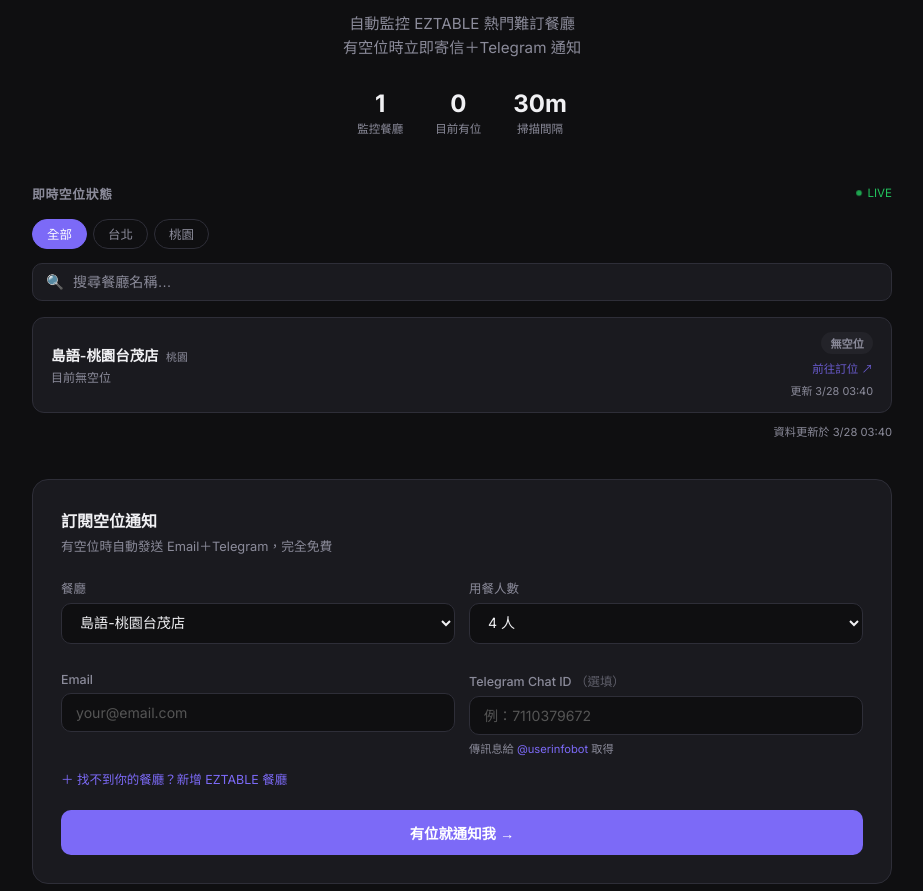
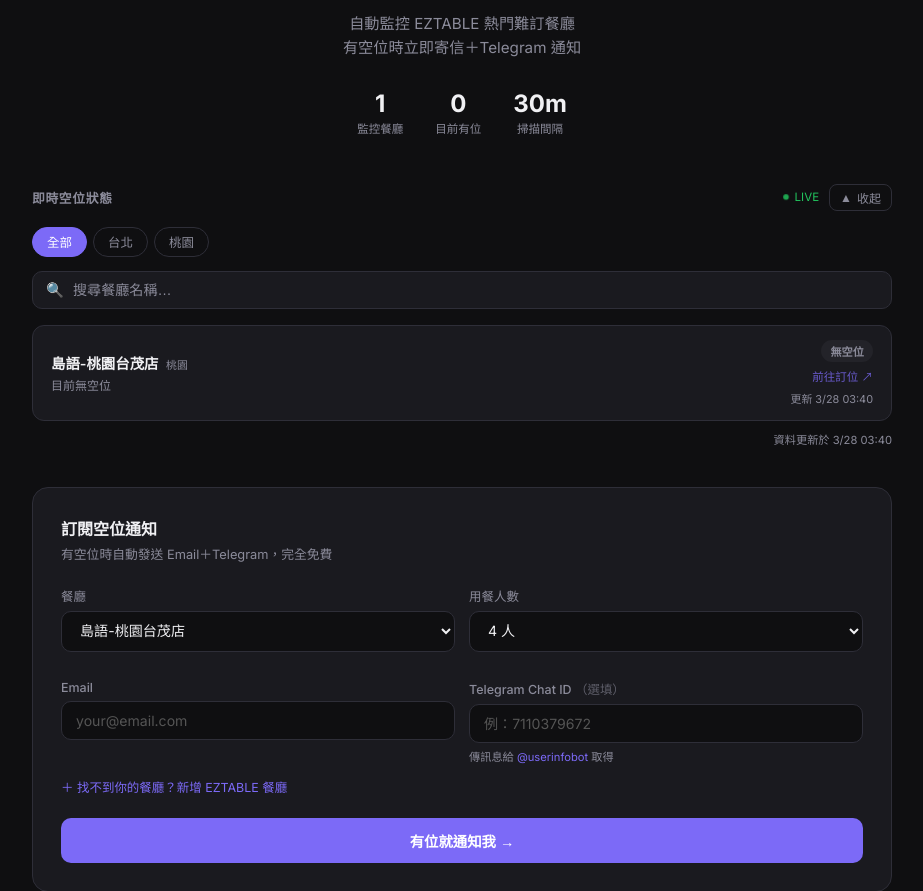
Before and after one commit to Arlong6/daoyuu-monitor, a FastAPI app: page / in a window 1280 px wide. Shown: the part 244-1135 px from the top of the page, without its empty margins (178-1101 px from the left). Run offline with FastAPI, Linux system fonts and the light colour scheme; data comes from the database, SQL or seed files in the repository.

Commit message:
feat: add collapse/expand toggle for restaurant list

```diff
--- a/templates/index.html
+++ b/templates/index.html
@@ -243,6 +243,22 @@
       background: var(--accent); border-color: var(--accent); color: #fff;
     }
 
+    /* ── Collapse ── */
+    .collapse-btn {
+      font-size: 0.75rem; color: var(--muted); background: none;
+      border: 1px solid var(--border); border-radius: 8px;
+      padding: 4px 10px; cursor: pointer; font-family: inherit;
+      transition: all 0.2s; display: flex; align-items: center; gap: 5px;
+    }
+    .collapse-btn:hover { color: var(--text); border-color: #555; }
+    .collapse-arrow { display: inline-block; transition: transform 0.25s; }
+    .list-wrap {
+      overflow: hidden;
+      transition: max-height 0.4s ease, opacity 0.3s ease;
+      max-height: 9999px; opacity: 1;
+    }
+    .list-wrap.collapsed { max-height: 0; opacity: 0; pointer-events: none; }
+
     /* ── Skeleton ── */
     .skeleton {
       background: linear-gradient(90deg, var(--surface) 25%, var(--surface2) 50%, var(--surface) 75%);
@@ -296,9 +312,16 @@
   <!-- Status -->
   <div class="section-header">
     <span class="section-title">即時空位狀態</span>
+    <div style="display:flex;align-items:center;gap:10px">
       <span class="live-badge"><span class="live-dot"></span> LIVE</span>
+      <button class="collapse-btn" id="collapse-btn" onclick="toggleList()">
+        <span class="collapse-arrow" id="collapse-arrow">▲</span>
+        <span id="collapse-label">收起</span>
+      </button>
+    </div>
   </div>
 
+  <div class="list-wrap" id="list-wrap">
     <div class="tabs" id="region-tabs"></div>
 
     <div class="search-wrap">
@@ -313,6 +336,7 @@
     </div>
 
     <p id="last-updated" style="font-size:0.7rem;color:var(--muted);text-align:right;margin-top:10px;"></p>
+  </div>
 
   <!-- Subscribe -->
   <div class="form-card">
@@ -602,6 +626,15 @@
     el.style.display = 'block'
   }
 
+  function toggleList() {
+    const wrap = document.getElementById('list-wrap')
+    const arrow = document.getElementById('collapse-arrow')
+    const label = document.getElementById('collapse-label')
+    const collapsed = wrap.classList.toggle('collapsed')
+    arrow.style.transform = collapsed ? 'rotate(180deg)' : ''
+    label.textContent = collapsed ? '展開' : '收起'
+  }
+
   // 先載入地區資料，再渲染卡片（確保 regionMap 已填好）
   loadRestaurants().then(() => {
     loadStatus()
```
Lines whose indentation alone changed are shown as unchanged.
